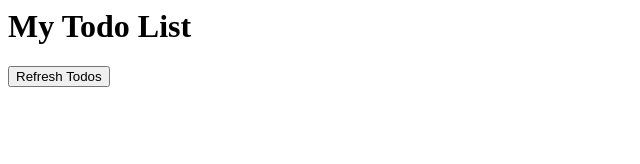
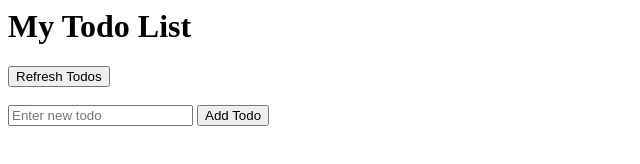
Before and after one commit to xariniov9/ToDo, a website: page public/index.html in a window 1280 px wide. Shown: the whole page, without its empty margins (0-640 px from the left). Drawn offline with Linux system fonts and the light colour scheme; no server answers.

Commit message:
frontend : add new todo

```diff
--- a/index.js
+++ b/index.js
@@ -38,7 +38,7 @@ app.post('/api/todos', function (req, res) {
         }
         todo_db.todos[todo_db.next_todo_id] = newTodo;
         todo_db.next_todo_id++;
-        res.json(newTodo);
+        res.json(todo_db.todos);
     }
 
 });
--- a/public/index.html
+++ b/public/index.html
@@ -8,6 +8,10 @@
     <div id = "todos_list_div">
 
     </div>
+    <br>
+    <input id = "new_todo_title" type = "text" placeholder="Enter new todo">
+    <input type="submit" value="Add Todo" onclick="addTodoAJAX()">
+
     <script src="script.js" type = "text/javascript"></script>
 </body>
 </html>
--- a/public/script.js
+++ b/public/script.js
@@ -23,6 +23,28 @@ function getTodosAJAX() {
 
 }
 
+function addTodoAJAX() {
+    var title= document.getElementById("new_todo_title").value;
+    var xhr = new XMLHttpRequest();
+    xhr.open("POST", "/api/todos", true);
+
+    xhr.setRequestHeader("Content-type", "application/x-www-form-urlencoded");
+
+    var data = "title=" + encodeURI(title);
+
+    xhr.onreadystatechange = function () {
+        //callback for open!
+        if(xhr.readyState == RESPONSE_DONE){    //response ready?
+            if(xhr.status == STATUS_OK){
+                //console.log(xhr.responseText);
+                addTodoElements(TODO_LIST_ID, xhr.responseText);
+            }
+        }
+    }
+    xhr.send(data);
+
+}
+
 function addTodoElements(id, todos_data_json){
     var parent = document.getElementById(id);
     var todos = JSON.parse(todos_data_json);
@@ -31,6 +53,7 @@ function addTodoElements(id, todos_data_json){
         Object.keys(todos).forEach( function (key) {
             var todoElement = createTodoElement(key, todos[key]);
             parent.appendChild(todoElement);
+            console.log(todoElement);
         });
     }
 }
```
